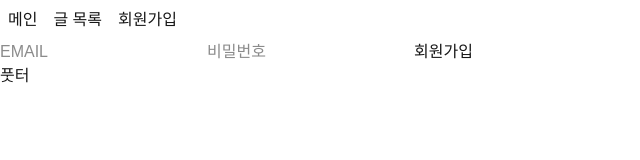
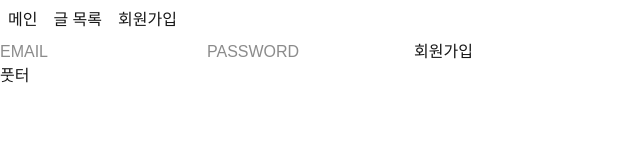
Before and after one commit to Park-seungg/20250715Supabase, a Next.js app: page /signup in a window 1280 px wide. Shown: the top 160 px of the page, without its empty margins (0-640 px from the left). Built offline with nearby package versions, Linux system fonts and the light colour scheme.

Commit message:
useState,handleSubmit,onChange 함수 추가

```diff
--- a/src/app/signup/page.tsx
+++ b/src/app/signup/page.tsx
@@ -1,9 +1,31 @@
+import { useState } from "react";
+
 function Signup() {
+  const [email, setEmail] = useState("");
+  const [password, setPassword] = useState("");
+
+  const handleSubmit = (e: React.FormEvent<HTMLFormElement>) => {
+    e.preventDefault();
+    console.log(email, password);
+  };
+
   return (
     <>
-      <form>
-        <input type="text" name="email" placeholder="EMAIL" />
-        <input type="password" name="password" placeholder="비밀번호" />
+      <form onSubmit={handleSubmit}>
+        <input
+          type="email"
+          name="email"
+          value={email}
+          onChange={(e) => setEmail(e.target.value)}
+          placeholder="EMAIL"
+        />
+        <input
+          type="password"
+          name="password"
+          value={password}
+          onChange={(e) => setPassword(e.target.value)}
+          placeholder="PASSWORD"
+        />
         <button type="submit">회원가입</button>
       </form>
     </>
```
